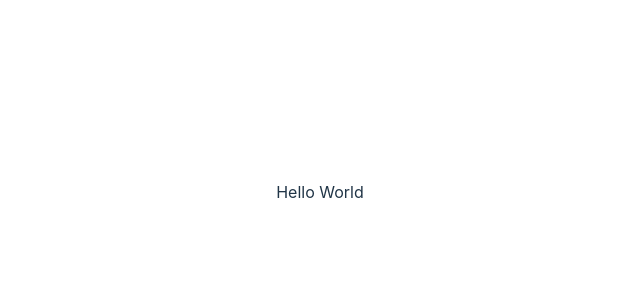
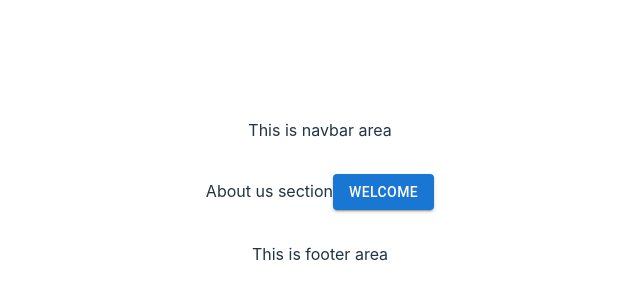
Before and after one commit to FTL-Pod-D-Capstone/SparkServe, a React (Vite) app in the folder SparkServe/sparkServe-ui/: page / in a window 1280 px wide. Shown: the part 208-508 px from the top of the page, without its empty margins (320-960 px from the left). Built offline with nearby package versions, Linux system fonts and the light colour scheme.

Commit message:
Creation of UI Page Router and bare-bones Welcome page

```diff
--- a/SparkServe/sparkServe-ui/package.json
+++ b/SparkServe/sparkServe-ui/package.json
@@ -12,6 +12,7 @@
   "dependencies": {
     "@emotion/react": "^11.11.4",
     "@emotion/styled": "^11.11.5",
+    "@material/top-app-bar": "^14.0.0",
     "@mui/icons-material": "^5.16.1",
     "@mui/material": "^5.16.1",
     "axios": "^1.7.2",
@@ -20,7 +21,8 @@
     "morgan": "^1.10.0",
     "nodemon": "^3.1.4",
     "react": "^18.3.1",
-    "react-dom": "^18.3.1"
+    "react-dom": "^18.3.1",
+    "react-router-dom": "^6.25.0"
   },
   "devDependencies": {
     "@types/react": "^18.3.3",
--- /dev/null
+++ b/SparkServe/sparkServe-ui/src/Components/Navbar/Navbar.jsx
@@ -0,0 +1,14 @@
+import React from 'react'
+import { AppBar, Toolbar, Typography } from '@mui/material';
+
+const Navbar = () => {
+    return (
+        <AppBar position="static">
+        <Toolbar>
+            <Typography variant="h6">My App</Typography>
+        </Toolbar>
+        </AppBar>
+    )
+}
+
+export default Navbar
--- a/SparkServe/sparkServe-ui/src/Components/Pages/App/App.jsx
+++ b/SparkServe/sparkServe-ui/src/Components/Pages/App/App.jsx
@@ -1,14 +1,14 @@
-import { useState } from 'react'
-import './App.css'
-import WelcomePage from "../WelcomePage/WelcomePage"
+import React from 'react';
+import { BrowserRouter as Router } from 'react-router-dom';
+import './App.css';
+import PageRoutes from '../../../Router/PageRoutes';
 
 function App() {
-
   return (
-    <>
-      <WelcomePage/>
-    </>
-  )
+    <Router>
+      <PageRoutes />
+    </Router>
+  );
 }
 
-export default App
+export default App;
--- a/SparkServe/sparkServe-ui/src/Components/Pages/NonRegisLandingPage/NRLandingPage.jsx
+++ b/SparkServe/sparkServe-ui/src/Components/Pages/NonRegisLandingPage/NRLandingPage.jsx
@@ -0,0 +1,13 @@
+import React from 'react'
+
+const NRLandingPage = () => {
+    return (
+        <>
+
+        <div>NRLandingPage</div>
+
+        </>
+    )
+}
+
+export default NRLandingPage
--- a/SparkServe/sparkServe-ui/src/Components/Pages/WelcomePage/WelcomePage.jsx
+++ b/SparkServe/sparkServe-ui/src/Components/Pages/WelcomePage/WelcomePage.jsx
@@ -1,13 +1,40 @@
 import React from 'react'
 import { Container } from '@mui/material';
-
+import Navbar from '../../Navbar/Navbar';
+import { useNavigate } from 'react-router-dom';
+import {Button} from '@mui/material';
+import PageRoutes from '../../../Router/PageRoutes';
+import { BrowserRouter as Router } from 'react-router-dom';
 
 const WelcomePage = () => {
-return (
-    <Container component="main" sx={{ mt: 4, mb: 4 }}>
-    <p>Hello World</p>
-    </Container>
-)
+
+    const navigate = useNavigate();
+
+    const handleClick = () => {
+        navigate(`./NRLandingPage`)
+    }
+
+    return (
+        <>
+
+            <div>
+                This is navbar area
+            </div>
+            <Container component="main" sx={{ mt: 4, mb: 4 }}>
+            <p>About us section
+
+                <Button variant="contained" onClick={handleClick}>
+                    Welcome
+                </Button>
+
+            </p>
+            </Container>
+            <div>
+                This is footer area
+            </div>
+        </>
+
+    )
 }
 
 export default WelcomePage
--- /dev/null
+++ b/SparkServe/sparkServe-ui/src/Router/PageRoutes.jsx
@@ -0,0 +1,15 @@
+import React from 'react';
+import { Routes, Route } from 'react-router-dom';
+import NRLandingPage from '../Components/Pages/NonRegisLandingPage/NRLandingPage';
+import WelcomePage from '../Components/Pages/WelcomePage/WelcomePage';
+
+const PageRoutes = () => {
+    return (
+    <Routes>
+        <Route path="/" element={<WelcomePage />} />
+        <Route path="/NRLanding" element={<NRLandingPage />} />
+    </Routes>
+    );
+};
+
+export default PageRoutes;
```
Also changed, not shown: SparkServe/sparkServe-ui/src/Components/Footer/Footer.jsx (added, +9 -0 lines), 1 other file (tests, documents, lock files or other folders).
